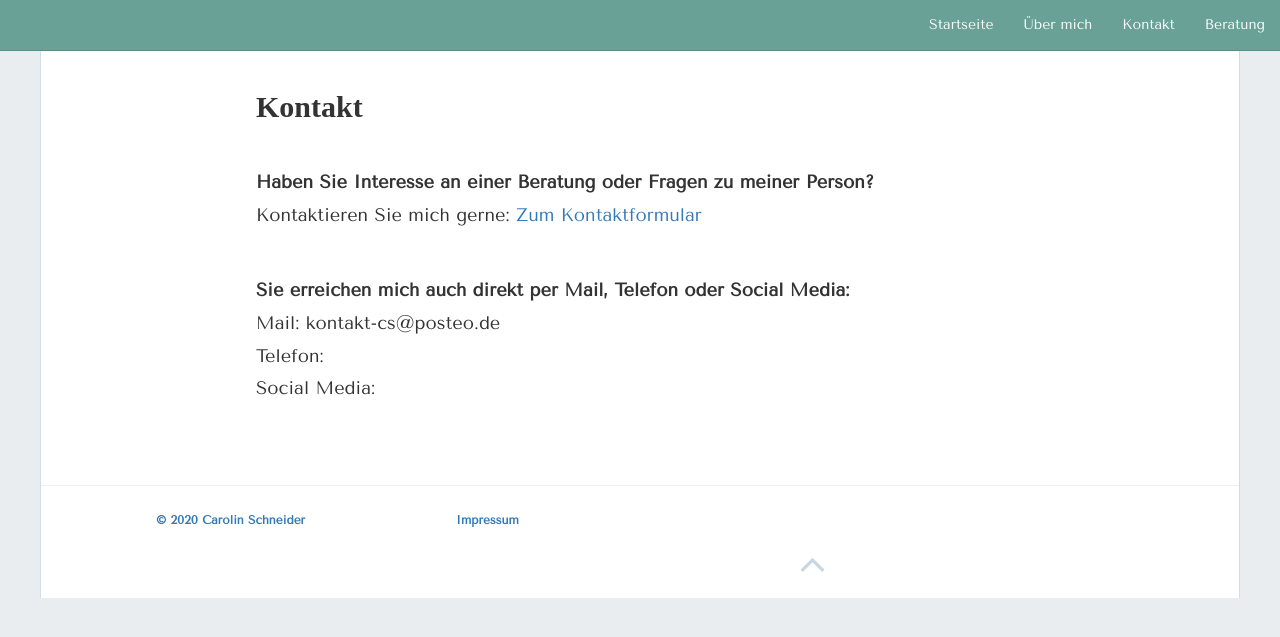
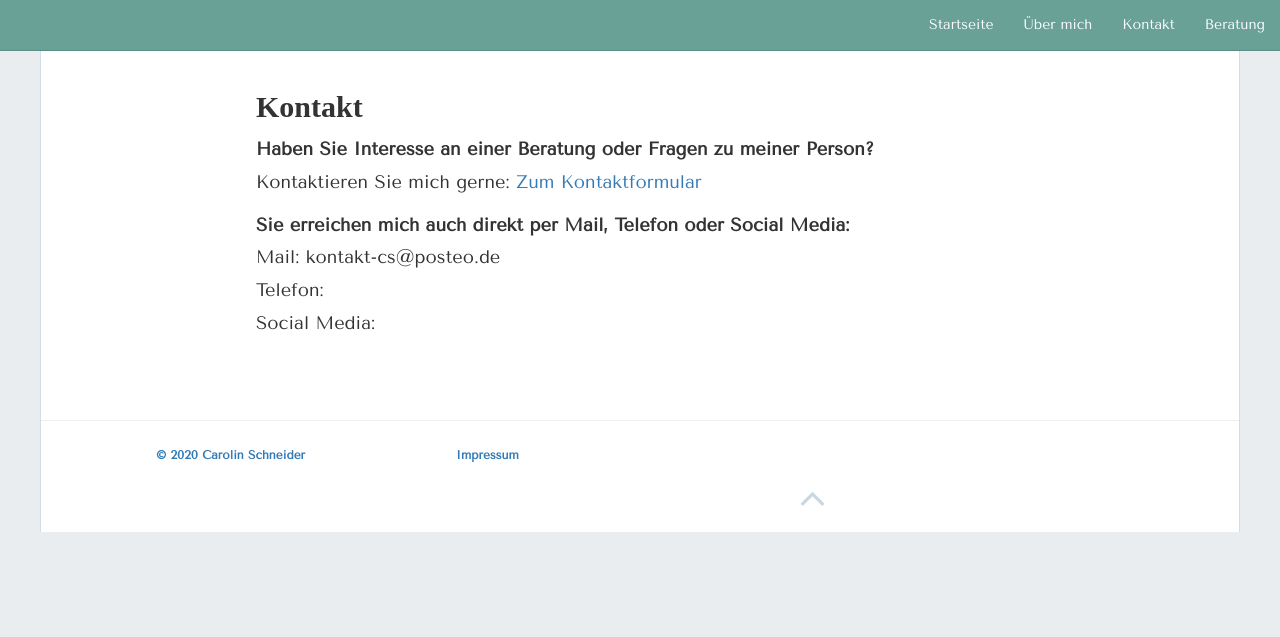
Before and after one commit to carolinschneider/carolinschneider.github.io, a Jekyll site: the page built from kontakt.md, in a window 1280 px wide. Shown: the top 637 px of the page. Built offline with Jekyll 4.4.1, drawn with Linux system fonts in a browser that asks for light colours; nearby versions of some CDN libraries; some web fonts are replaced.

Commit message:
Update kontakt.md

```diff
--- a/kontakt.md
+++ b/kontakt.md
@@ -5,11 +5,12 @@ permalink: /kontakt/
 ---
 ## Kontakt
 
-<br>**Haben Sie Interesse an einer Beratung oder Fragen zu meiner Person?** <br>
+
+**Haben Sie Interesse an einer Beratung oder Fragen zu meiner Person?** <br>
 Kontaktieren Sie mich gerne:
 {% include contact.html %} <br>
 {% include contact-modal.html %}
-<br>
+
 **Sie erreichen mich auch direkt per Mail, Telefon oder Social Media:** <br>
 Mail: kontakt-cs@posteo.de <br>
 Telefon: <br>
```
